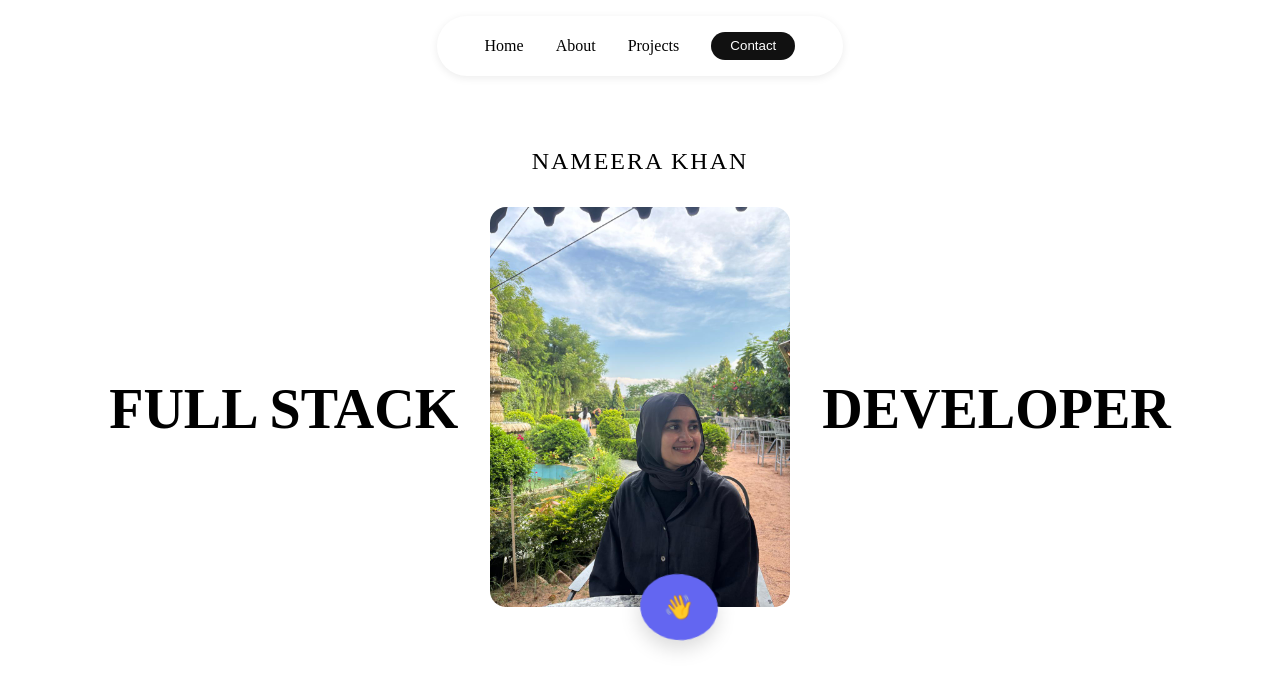
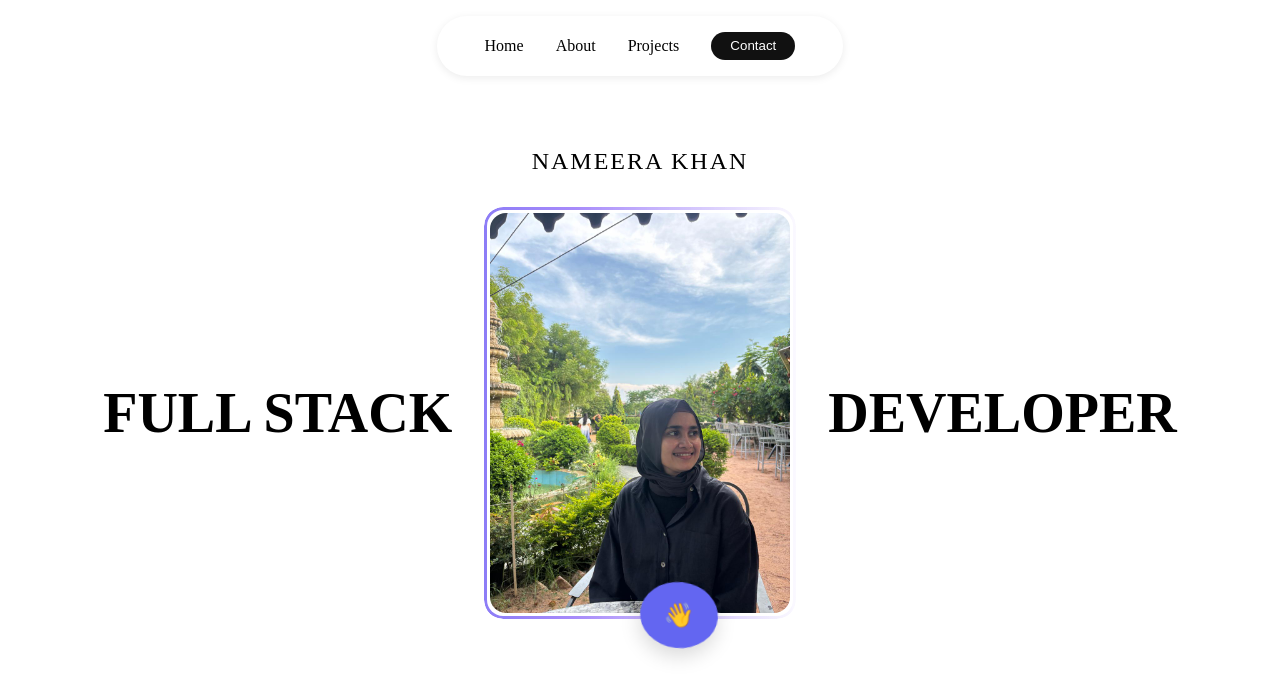
Before and after one commit to khanNameera17/nameera-portfolio, a Next.js app: page / in a window 1280 px wide. Shown: the top 698 px of the page. Built offline with nearby package versions, Linux system fonts and the light colour scheme.

Commit message:
image shimmer

```diff
--- a/src/components/home/style.scss
+++ b/src/components/home/style.scss
@@ -38,14 +38,46 @@
  .heroImageWrapper {
   position: relative;
   z-index: 2;
+  display: inline-block;
+  border-radius: 1.2rem;
+  padding: 6px; // space for border
+  overflow: hidden;
 
+  // Image
   .heroImage {
     border-radius: 1rem;
     object-fit: cover;
     max-width: 100%;
     height: auto;
+    display: block;
+    position: relative;
+    z-index: 2;
+  }
+
+  // Running border effect
+  &::before {
+    content: "";
+    position: absolute;
+    inset: 0;
+    border-radius: 1.2rem;
+    padding: 3px;
+    background: linear-gradient(90deg, transparent, #a78bfa, #6366f1, #a78bfa, transparent);
+    background-size: 300% 100%;
+    -webkit-mask:
+      linear-gradient(#fff 0 0) content-box,
+      linear-gradient(#fff 0 0);
+    -webkit-mask-composite: xor;
+    mask-composite: exclude;
+    animation: borderRun 3s linear infinite;
+    z-index: 1;
   }
 }
+
+@keyframes borderRun {
+  0%   { background-position: 0% 50%; }
+  100% { background-position: 300% 50%; }
+}
+
 }
 
 /* Floating Hi bubble */
```
Also changed, not shown: 1 other file (tests, documents, lock files or other folders). Lines whose indentation alone changed are shown as unchanged.
